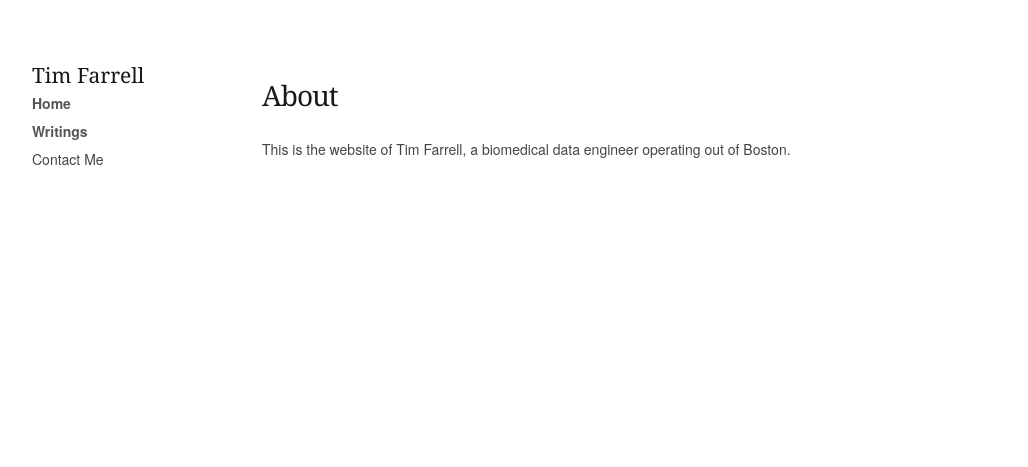
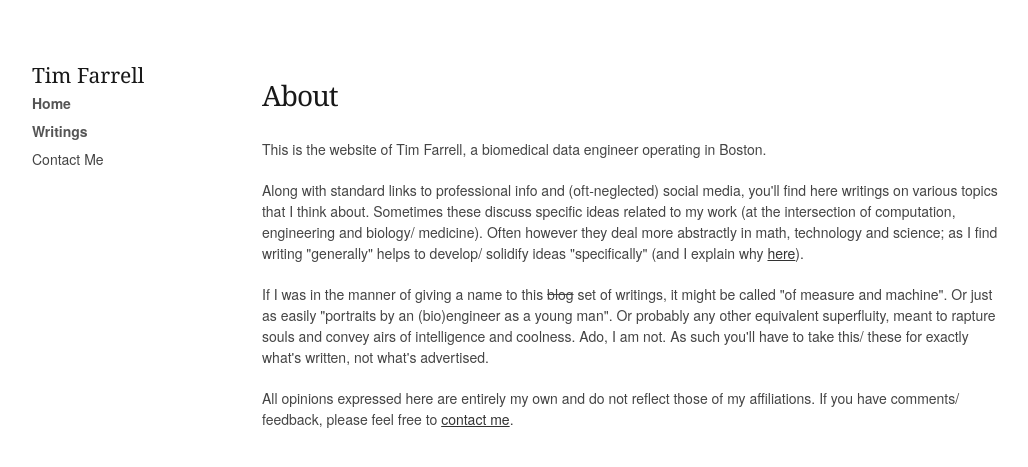
Before and after one commit to tmfarrell/tmfarrell.github.io, a Jekyll site: the page built from about.md, in a window 1280 px wide. Shown: the top 467 px of the page, without its empty margins (8-1036 px from the left). Built offline with Jekyll 4.4.1, drawn with Linux system fonts in a browser that asks for light colours.

Commit message:
updated about

```diff
--- a/_config.yml
+++ b/_config.yml
@@ -9,7 +9,7 @@
 title:
 email: tfarrell01@gmail.com
 description: > # this means to ignore newlines until "baseurl:"
-  This is the website of Tim Farrell, a biomedical data engineer operating out of Boston.
+  This is the website of Tim Farrell, a biomedical data engineer operating in Boston.
 baseurl: "" # the subpath of your site, e.g. /blog
 url: "http://tmfarrell.github.io" # the base hostname & protocol for your site
 twitter_username: tfarrell01
--- a/about.md
+++ b/about.md
@@ -5,3 +5,29 @@ permalink: /about/
 ---
 
 <p>{{ site.description }}</p>
+
+<p>
+Along with standard links to professional info and (oft-neglected)
+social media, you'll find here writings on various topics that I
+think about. Sometimes these discuss specific ideas related to
+my work (at the intersection of computation, engineering and
+biology/ medicine). Often however they deal more abstractly
+in math, technology and science; as I find writing "generally"
+helps to develop/ solidify ideas "specifically" (and I explain
+why <a href="link">here</a>).
+</p>
+
+<p>
+If I was in the manner of giving a name to this <strike>blog</strike>
+set of writings, it might be called "of measure and machine". Or just
+as easily "portraits by an (bio)engineer as a young man". Or probably
+any other equivalent superfluity, meant to rapture souls and convey
+airs of intelligence and coolness. Ado, I am not. As such you'll have
+to take this/ these for exactly what's written, not what's advertised.
+</p>
+
+<p>
+All opinions expressed here are entirely my own and do not reflect
+those of my affiliations. If you have comments/ feedback, please
+feel free to <a href="">contact me</a>.
+</p>
```
